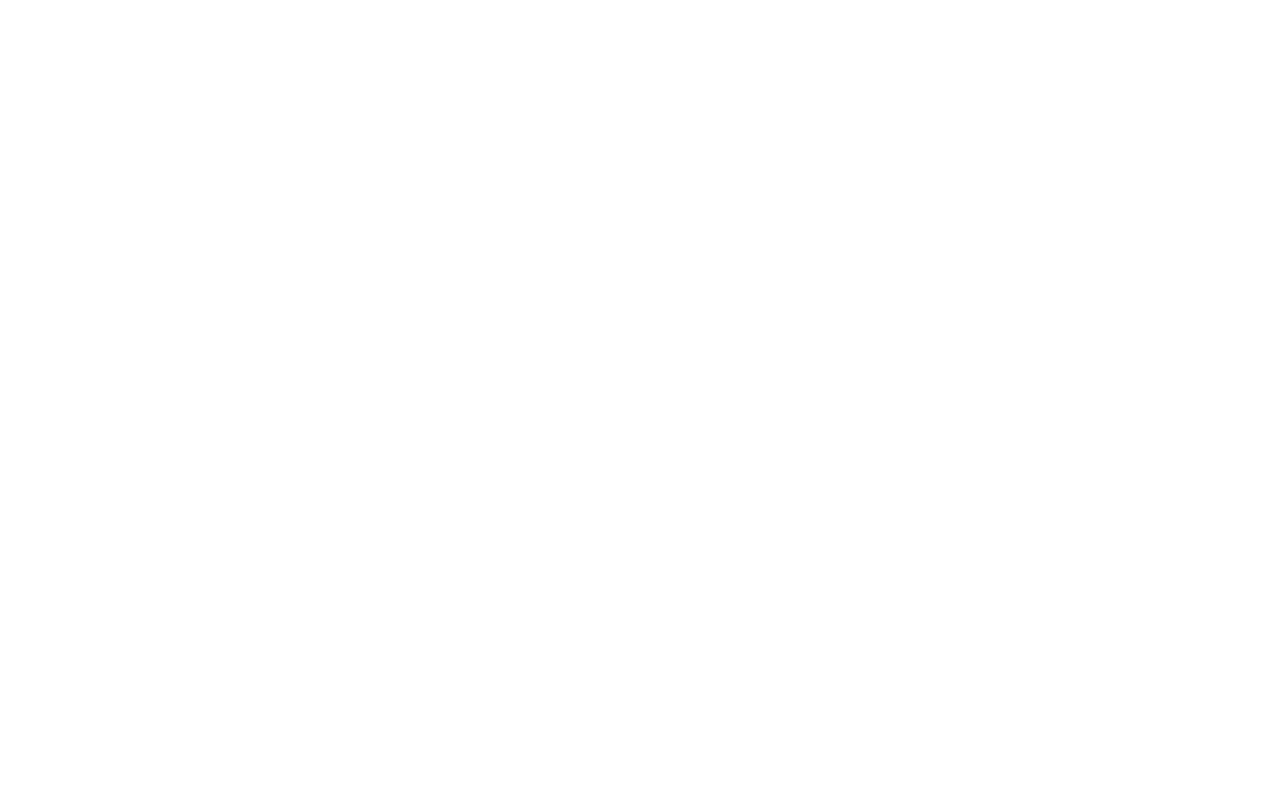
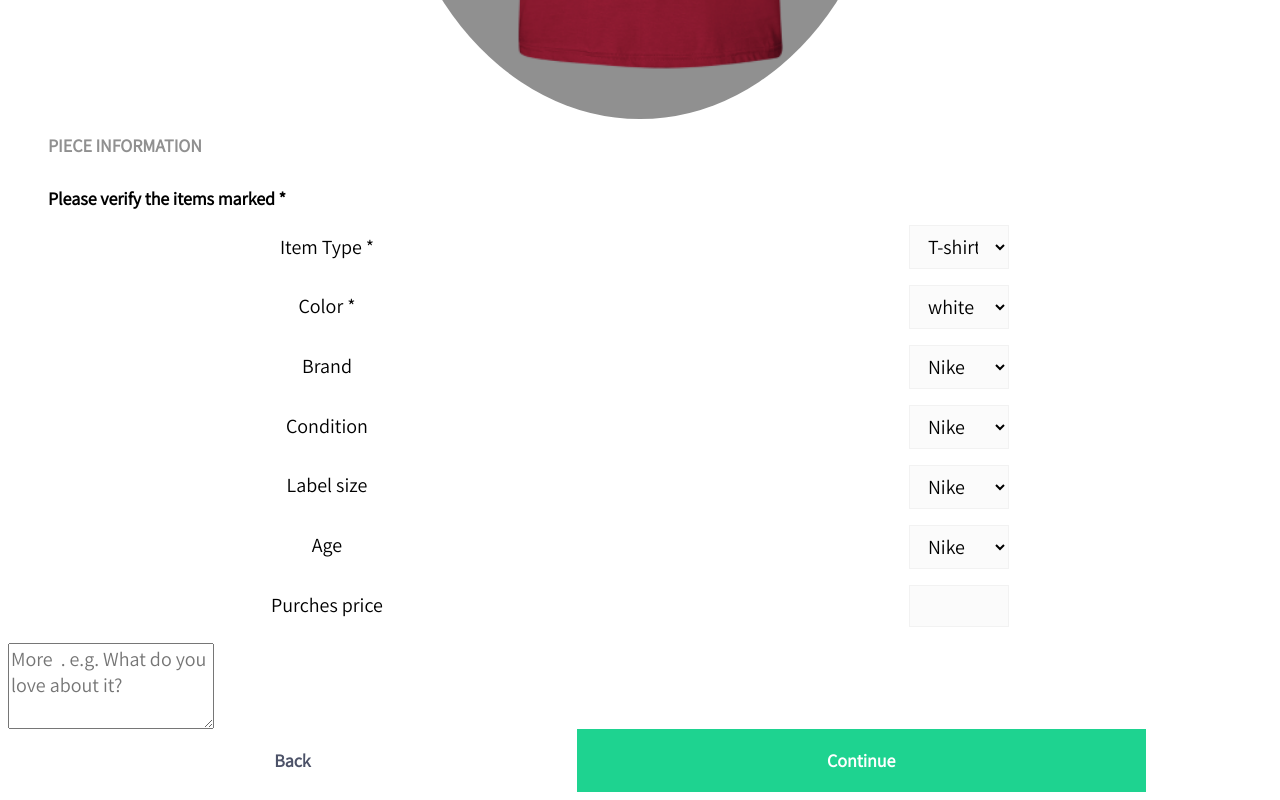
Before and after one commit to FACK1/ReWorks, a React (Create React App) app in the folder client/: page /GetDetails in a window 1280 px wide. Shown: the part 691-1491 px from the top of the page. Before the commit the page ends 800 px from the top, so only its background shows below. Built offline with nearby package versions, Linux system fonts and the light colour scheme.

Commit message:
make style for get details page  #34

```diff
--- a/client/src/components/GetDetails/index.js
+++ b/client/src/components/GetDetails/index.js
@@ -1,12 +1,18 @@
 import React from 'react';
 import Title from '../Shared/Title';
 import Header from '../Shared/Header';
+import Form from '../Shared/Form';
+import GButton from '../Shared/GreenButton';
+import Button from '../Shared/Button';
 
 function GetDetails() {
   return (
     <React.Fragment>
       <Title />
       <Header />
+      <Form />
+      <Button />
+      <GButton />
     </React.Fragment>
   );
 }
```
